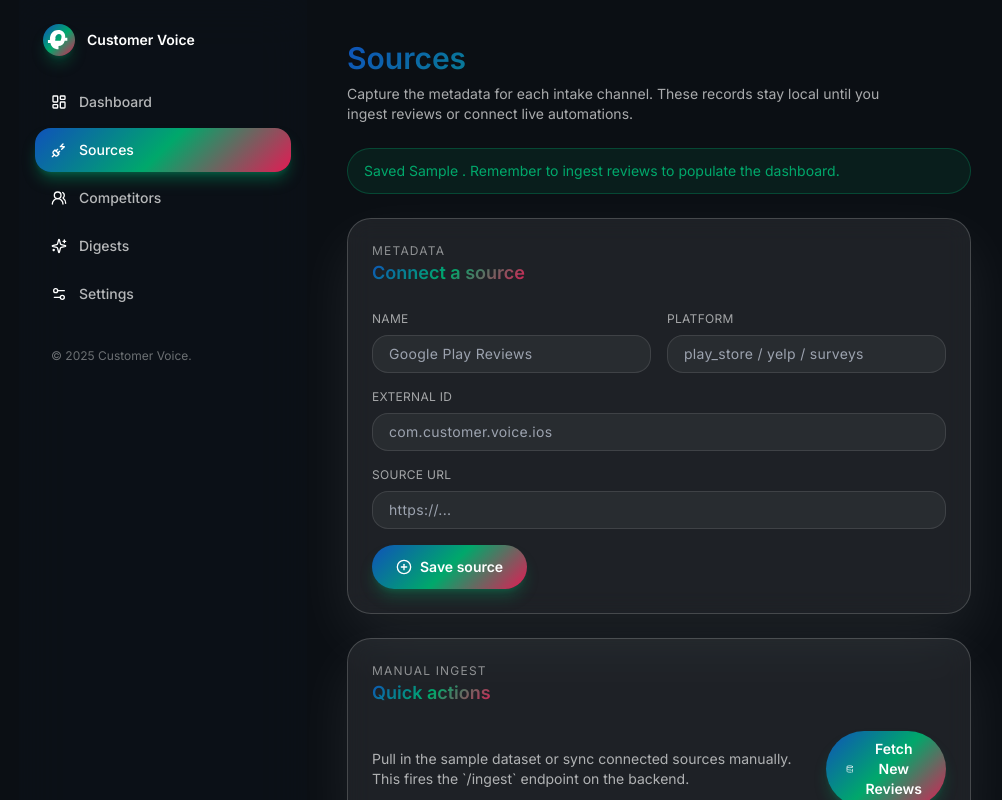
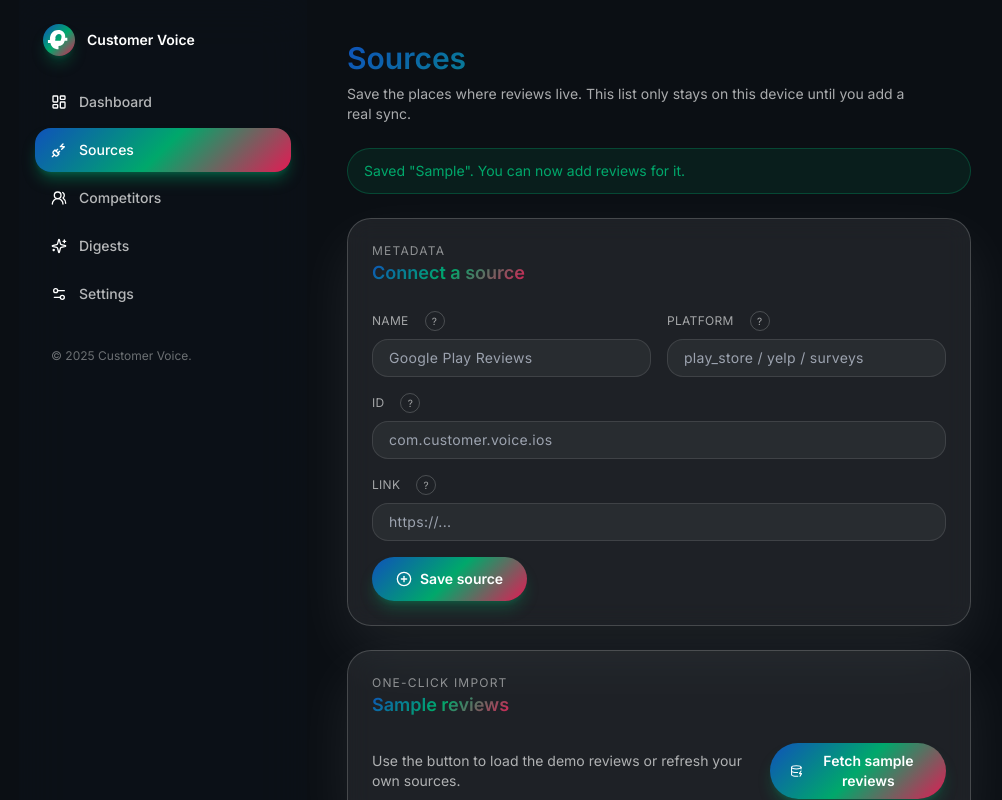
Before and after one commit to ParadoxHH/Customer-Voice, a React (Vite) app in the folder frontend/: page /sources in a window 1280 px wide. Both pictures are taken after typing "Sample", "Sample", "Sample", "Sample" into the empty fields and a click on the button "Save source". Shown: the top 800 px of the page, without its empty margins (269-1271 px from the left). Built offline with nearby package versions, Linux system fonts and the light colour scheme; no server answers.

Commit message:
Simplify copy and add field help for sources

```diff
--- a/frontend/src/pages/Competitors.tsx
+++ b/frontend/src/pages/Competitors.tsx
@@ -54,7 +54,7 @@ export default function CompetitorsPage() {
       <header className="flex flex-col gap-2">
         <h1 className="text-3xl font-semibold text-gradient">Competitors</h1>
         <p className="max-w-2xl text-sm text-white/65">
-          Benchmark your experience against alternatives. Track how sentiment, topics, and share-of-voice evolve for every competitor.
+          See how you stack up next to other products using simple review stats.
         </p>
       </header>
 
@@ -119,7 +119,7 @@ export default function CompetitorsPage() {
 
       <Card title="Competitor roster" eyebrow={`${list.data?.pagination.total_items ?? 0} tracked`}>
         {list.isLoading ? (
-          <Loader label="Loading competitors..." />
+          <Loader label="Loading list..." />
         ) : list.data?.items.length ? (
           <div className="grid gap-4 md:grid-cols-2">
             {list.data.items.map((competitor) => (
@@ -172,7 +172,7 @@ export default function CompetitorsPage() {
                     className="btn-secondary rounded-full px-4 py-2 text-xs"
                     onClick={() => handleCompare(competitor.competitor_id)}
                   >
-                    Benchmark
+                    Compare
                   </button>
                 </div>
               </article>
@@ -181,7 +181,7 @@ export default function CompetitorsPage() {
         ) : (
           <EmptyState
             title="No competitors tracked"
-            description="Add competing products to unlock comparative sentiment and topic deltas."
+            description="Add another company to start the side-by-side view."
             action={
               <button
                 type="button"
@@ -196,7 +196,7 @@ export default function CompetitorsPage() {
         )}
       </Card>
 
-      {comparisonLoading && <Loader label="Building comparison..." />}
+      {comparisonLoading && <Loader label="Crunching the numbers..." />}
 
       {comparison && (
         <Card title={`You vs. ${comparison.competitor.name}`} eyebrow="Sentiment delta">
@@ -205,7 +205,7 @@ export default function CompetitorsPage() {
             <SentimentCard title={comparison.competitor.name} summary={comparison.competitor_sentiment} />
           </div>
           <div className="mt-6 space-y-3">
-            <h3 className="text-sm font-semibold text-white">Topic deltas</h3>
+            <h3 className="text-sm font-semibold text-white">Topic changes</h3>
             {comparison.top_topics.length ? (
               <table className="w-full text-left text-sm text-white/70">
                 <thead className="text-xs uppercase text-white/40">
@@ -239,7 +239,7 @@ export default function CompetitorsPage() {
       <ConfirmModal
         open={Boolean(pendingDelete)}
         title="Remove competitor?"
-        description="Historic digests and insights stay intact. This just removes the record from your active list."
+        description="This only removes the company from this list. Past reports stay the same."
         confirmLabel="Remove competitor"
         icon={<Award className="h-5 w-5" />}
         onCancel={() => setPendingDelete(null)}
--- a/frontend/src/pages/Dashboard.tsx
+++ b/frontend/src/pages/Dashboard.tsx
@@ -89,7 +89,7 @@ export default function DashboardPage() {
           <p className="text-xs uppercase tracking-[0.35em] text-white/45">Overview</p>
           <h1 className="text-3xl font-semibold text-gradient">Customer Voice Dashboard</h1>
           <p className="mt-2 max-w-xl text-sm text-white/65">
-            Track sentiment shifts, highlight rising topics, and coordinate faster responses across every review channel.
+            See how people feel, what they mention most, and which places need a follow-up.
           </p>
         </div>
         <div className="flex flex-wrap gap-2">
@@ -109,7 +109,7 @@ export default function DashboardPage() {
 
       <div className="flex flex-wrap items-center gap-3">
         <label className="flex items-center gap-2 text-xs text-white/60">
-          Sentiment
+          Mood
           <select
             className="rounded-full border border-white/10 bg-white/10 px-3 py-1 text-xs text-white focus-visible:ring-emerald"
             value={sentimentFilter}
@@ -132,7 +132,7 @@ export default function DashboardPage() {
           disabled={importSampleMutation.isPending}
         >
           <CloudDownload className="h-4 w-4" />
-          {importSampleMutation.isPending ? 'Importing...' : 'Import Sample Data'}
+          {importSampleMutation.isPending ? 'Importing...' : 'Add Sample Reviews'}
         </button>
         <button
           type="button"
@@ -150,8 +150,8 @@ export default function DashboardPage() {
       {!isLoading && !error && !hasData && (
         <Card>
           <EmptyState
-            title="We need fresh voices"
-            description="Import sample data to explore the dashboard or connect a live data source to start listening."
+            title="No reviews yet"
+            description="Load the sample set or hook up a source to see real numbers."
             action={
               <>
                 <button
@@ -161,10 +161,10 @@ export default function DashboardPage() {
                     handleImportSample().catch((err) => console.error(err));
                   }}
                 >
-                  Import Sample Data
+                  Add Sample Reviews
                 </button>
                 <button type="button" className="btn-secondary" onClick={() => navigate('/sources')}>
-                  Connect Sources
+                  Connect a Source
                 </button>
               </>
             }
@@ -178,40 +178,40 @@ export default function DashboardPage() {
           {summary && (
             <div className="grid gap-4 md:grid-cols-3">
               <Stat
-                label="Total reviews"
+                label="Reviews"
                 value={formatNumber(summary.totalReviews)}
-                trend={`Covering the last ${range.days} days`}
+                trend={`Last ${range.days} days`}
               />
               <Stat
-                label="Sentiment score"
+                label="Mood score"
                 value={summary.avgScore.toFixed(2)}
-                trend="Weighted average across sources"
+                trend="Higher = happier"
               />
               <Stat
-                label="Happiest source"
+                label="Happiest channel"
                 value={summary.happiestSource?.source_name ?? 'n/a'}
                 trend={
                   summary.happiestSource
-                    ? `Avg ${summary.happiestSource.average_sentiment_score.toFixed(2)}`
-                    : 'Connect additional sources'
+                    ? `Score ${summary.happiestSource.average_sentiment_score.toFixed(2)}`
+                    : 'Add another channel'
                 }
               />
             </div>
           )}
 
-          <Card title="Sentiment trajectory" eyebrow={`Last ${range.days} days`} id="sentiment-line">
+          <Card title="Mood over time" eyebrow={`Last ${range.days} days`} id="sentiment-line">
             <div data-testid="sentiment-line" className="h-[280px]">
               <ChartLine data={data.sentiment_trend} />
             </div>
           </Card>
 
-          <Card title="Topic heatmap" eyebrow="Top conversations" id="topic-heatmap">
+          <Card title="Hot topics" eyebrow="Most common themes" id="topic-heatmap">
             <div data-testid="topic-heatmap" className="h-[320px]">
               <Heatmap data={data.topic_distribution} />
             </div>
           </Card>
 
-          <Card title="Source performance" eyebrow="Channels" className="space-y-4">
+          <Card title="Channel snapshot" eyebrow="Where feedback comes from" className="space-y-4">
             <div className="card-grid">
               {data.source_breakdown.map((source) => (
                 <SourceCard key={source.source_id} source={source} />
@@ -263,7 +263,7 @@ function SourceCard({ source }: { source: SourceBreakdownItem }) {
         <h3 className="text-sm font-semibold text-white">{source.source_name || 'Unnamed source'}</h3>
         <span className="tag bg-emerald/20 text-emerald">{source.review_count} reviews</span>
       </div>
-      <p className="text-xs text-white/60">Average sentiment</p>
+      <p className="text-xs text-white/60">Average mood</p>
       <p className="text-xl font-semibold text-white">
         {source.average_sentiment_score.toFixed(2)}
       </p>
--- a/frontend/src/pages/Digests.tsx
+++ b/frontend/src/pages/Digests.tsx
@@ -76,13 +76,13 @@ export default function DigestsPage() {
       <header className="flex flex-col gap-2">
         <h1 className="text-3xl font-semibold text-gradient">Digests</h1>
         <p className="max-w-xl text-sm text-white/65">
-          Generate, preview, and schedule automated digests so stakeholders stay aligned every Monday.
+          Make a quick summary you can email or share with the team.
         </p>
       </header>
 
       {error && <ErrorBanner message={error} />}
 
-      <Card title="Digest controls" eyebrow="Timeframe">
+      <Card title="Create a digest" eyebrow="Pick a range">
         <div className="flex flex-wrap items-center gap-3">
           <div className="flex gap-2 rounded-full border border-white/10 bg-white/5 p-1 text-xs">
             <button
@@ -117,7 +117,7 @@ export default function DigestsPage() {
         </button>
       </Card>
 
-      {digestMutation.isPending && <Loader label="Assembling digest..." />}
+      {digestMutation.isPending && <Loader label="Making your digest..." />}
 
       {preview ? (
         <>
@@ -235,8 +235,8 @@ export default function DigestsPage() {
         !digestMutation.isPending && (
           <Card>
             <EmptyState
-              title="Run your first digest"
-              description="Generate a weekly or monthly snapshot to preview what stakeholders will receive."
+              title="No digest yet"
+              description="Choose a time range and press run to see a sample report."
               action={
                 <button type="button" className="btn-primary" onClick={handleRun}>
                   Create preview
--- a/frontend/src/pages/Settings.tsx
+++ b/frontend/src/pages/Settings.tsx
@@ -32,11 +32,11 @@ export default function SettingsPage() {
       <header className="flex flex-col gap-2">
         <h1 className="text-3xl font-semibold text-gradient">Settings</h1>
         <p className="max-w-2xl text-sm text-white/65">
-          Configure API access, demo tokens, and explore the gem-gradient theme used across the Customer Voice experience.
+          Update demo settings and see the colors used in the app.
         </p>
       </header>
 
-      <Card title="API configuration" eyebrow="Read-only">
+      <Card title="API" eyebrow="Info">
         <dl className="space-y-3 text-sm text-white/70">
           <div>
             <dt className="text-xs uppercase tracking-wide text-white/50">API base URL</dt>
@@ -45,22 +45,22 @@ export default function SettingsPage() {
         </dl>
       </Card>
 
-      <Card title="Digest token" eyebrow="Demo secret" className="space-y-4">
+      <Card title="Digest token" eyebrow="Optional" className="space-y-4">
         <form className="space-y-3" onSubmit={handleSave}>
           <label className="flex flex-col gap-2 text-xs uppercase tracking-wide text-white/60">
-            Token (stored locally)
+            Digest token (optional)
             <input
               className="rounded-3xl border border-white/10 bg-white/5 px-4 py-2 text-sm text-white focus-visible:ring-emerald"
               value={token}
               onChange={(event) => setToken(event.target.value)}
-              placeholder="Bearer token used for demo digests"
+              placeholder="Paste the token if you have one"
             />
           </label>
           <button type="submit" className="btn-primary rounded-full px-6 py-3 text-sm">
             <ShieldCheck className="h-4 w-4" />
             Save token
           </button>
-          {saved && <p className="text-xs text-emerald">Token stored locally.</p>}
+          {saved && <p className="text-xs text-emerald">Token saved on this device.</p>}
         </form>
       </Card>
 
@@ -73,7 +73,7 @@ export default function SettingsPage() {
             >
               <Palette className="h-5 w-5" />
               <p className="mt-4 text-sm font-semibold">{gradient.name}</p>
-              <p className="text-xs text-white/70">Used for accent surfaces and call-to-action states.</p>
+              <p className="text-xs text-white/70">Used on buttons and highlights.</p>
             </div>
           ))}
         </div>
--- a/frontend/src/pages/Sources.tsx
+++ b/frontend/src/pages/Sources.tsx
@@ -23,6 +23,17 @@ interface SampleResponse {
 }
 
 const STORAGE_KEY = 'cv_sources';
+
+const Hint = ({ text }: { text: string }) => (
+  <span
+    className="ml-2 inline-flex h-5 w-5 items-center justify-center rounded-full border border-white/20 text-[10px] text-white/60"
+    role="img"
+    aria-label={text}
+    title={text}
+  >
+    ?
+  </span>
+);
 
 const newSource = (): ConnectedSource => ({
   id: crypto.randomUUID(),
@@ -105,13 +116,13 @@ export default function SourcesPage() {
     setMessage(null);
 
     if (!form.name.trim()) {
-      setError('Give this source a friendly name so teammates can recognise it.');
+      setError('Please add a short name so everyone knows what this source is.');
       return;
     }
 
     setSources((prev) => [...prev, form]);
     setForm(newSource());
-    setMessage(`Saved    ${form.name}   . Remember to ingest reviews to populate the dashboard.`);
+    setMessage(`Saved "${form.name}". You can now add reviews for it.`);
   };
 
   const handleImportSample = async () => {
@@ -137,9 +148,9 @@ export default function SourcesPage() {
         });
         return merged;
       });
-      setMessage('Sample data ingested. Visit the dashboard to explore the insights.');
+      setMessage('Sample reviews added. Check the dashboard to see them.');
     } catch (err) {
-      setError(err instanceof Error ? err.message : 'Failed to import sample data.');
+      setError(err instanceof Error ? err.message : 'Could not load the sample reviews. Please try again.');
     }
   };
 
@@ -154,7 +165,7 @@ export default function SourcesPage() {
       <header className="flex flex-col gap-2">
         <h1 className="text-3xl font-semibold text-gradient">Sources</h1>
         <p className="max-w-xl text-sm text-white/65">
-          Capture the metadata for each intake channel. These records stay local until you ingest reviews or connect live automations.
+          Save the places where reviews live. This list only stays on this device until you add a real sync.
         </p>
       </header>
 
@@ -168,7 +179,10 @@ export default function SourcesPage() {
       <Card title="Connect a source" eyebrow="Metadata">
         <form className="grid gap-4 md:grid-cols-2" onSubmit={handleSubmit}>
           <label className="flex flex-col gap-2 text-xs uppercase tracking-wide text-white/60">
-            Name
+            <span className="flex items-center gap-2">
+              Name
+              <Hint text="Give the source a clear title, like Google Play Reviews." />
+            </span>
             <input
               className="rounded-2xl border border-white/10 bg-white/5 px-4 py-2 text-sm text-white focus-visible:ring-emerald"
               name="name"
@@ -179,7 +193,10 @@ export default function SourcesPage() {
             />
           </label>
           <label className="flex flex-col gap-2 text-xs uppercase tracking-wide text-white/60">
-            Platform
+            <span className="flex items-center gap-2">
+              Platform
+              <Hint text="Short tag such as play_store, yelp, or email (optional)." />
+            </span>
             <input
               className="rounded-2xl border border-white/10 bg-white/5 px-4 py-2 text-sm text-white focus-visible:ring-emerald"
               name="platform"
@@ -189,7 +206,10 @@ export default function SourcesPage() {
             />
           </label>
           <label className="flex flex-col gap-2 text-xs uppercase tracking-wide text-white/60 md:col-span-2">
-            External ID
+            <span className="flex items-center gap-2">
+              ID
+              <Hint text="Any code you use to match reviews (optional)." />
+            </span>
             <input
               className="rounded-2xl border border-white/10 bg-white/5 px-4 py-2 text-sm text-white focus-visible:ring-emerald"
               name="external_id"
@@ -199,7 +219,10 @@ export default function SourcesPage() {
             />
           </label>
           <label className="flex flex-col gap-2 text-xs uppercase tracking-wide text-white/60 md:col-span-2">
-            Source URL
+            <span className="flex items-center gap-2">
+              Link
+              <Hint text="Direct link to the review page (optional)." />
+            </span>
             <input
               className="rounded-2xl border border-white/10 bg-white/5 px-4 py-2 text-sm text-white focus-visible:ring-emerald"
               name="url"
@@ -217,10 +240,10 @@ export default function SourcesPage() {
         </form>
       </Card>
 
-      <Card title="Quick actions" eyebrow="Manual ingest">
+      <Card title="Sample reviews" eyebrow="One-click import">
         <div className="flex flex-col gap-3 md:flex-row md:items-center md:justify-between">
           <p className="max-w-xl text-sm text-white/65">
-            Pull in the sample dataset or sync connected sources manually. This fires the `/ingest` endpoint on the backend.
+            Use the button to load the demo reviews or refresh your own sources.
           </p>
           <div className="flex flex-wrap gap-3">
             <button
@@ -232,7 +255,7 @@ export default function SourcesPage() {
               disabled={importSampleMutation.isPending}
             >
               <DatabaseZap className="h-4 w-4" />
-              {importSampleMutation.isPending ? 'Syncing...' : 'Fetch New Reviews'}
+              {importSampleMutation.isPending ? 'Loading...' : 'Fetch sample reviews'}
             </button>
           </div>
         </div>
@@ -254,7 +277,7 @@ export default function SourcesPage() {
                 <div>
                   <h3 className="text-sm font-semibold text-white">{source.name}</h3>
                   <p className="text-xs text-white/60">
-                    Platform: {source.platform || 'n/a'}    External ID: {source.external_id || 'n/a'}
+                    Platform: {source.platform || 'n/a'} | External ID: {source.external_id || 'n/a'}
                   </p>
                   {source.url && (
                     <a
@@ -299,7 +322,7 @@ export default function SourcesPage() {
       <ConfirmModal
         open={Boolean(pendingDelete)}
         title="Remove source?"
-        description={`This only removes the source from your local list. Reviews already ingested remain in the system.`}
+        description={`This only removes the source from this list. Already added reviews stay on the dashboard.`}
         confirmLabel="Remove source"
         icon={<Trash2 className="h-5 w-5" />}
         onCancel={() => setPendingDelete(null)}
```
